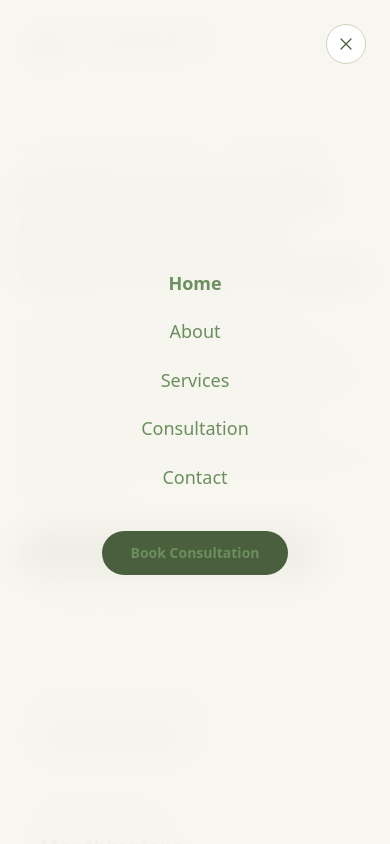
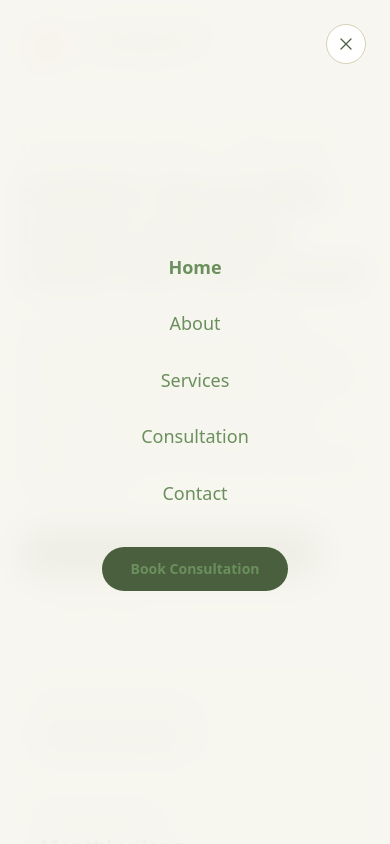
Before and after one commit to Yuji1702/testing, a Next.js app: page / in a window 390 px wide. Both pictures are taken after a click on the button "Toggle navigation menu". Shown: the top 844 px of the page. Built offline with nearby package versions, Linux system fonts and the light colour scheme; a web font is replaced by a local one.

Commit message:
Refactor mobile menu scroll handling and styles

```diff
--- a/components/site-header.tsx
+++ b/components/site-header.tsx
@@ -54,12 +54,12 @@
 
   // Lock body scroll while the mobile menu is open
   useEffect(() => {
-  const previousOverflow = document.body.style.overflow;
+  const original = document.body.style.overflow;
 
-  document.body.style.overflow = isMenuOpen ? "hidden" : previousOverflow;
+  document.body.style.overflow = isMenuOpen ? "hidden" : "";
 
   return () => {
-    document.body.style.overflow = previousOverflow;
+    document.body.style.overflow = original;
   };
 }, [isMenuOpen]);
 
@@ -197,7 +197,7 @@
         </button>
 
         <nav aria-label="Mobile">
-          <ul className="flex flex-col items-center gap-5">
+          <ul className="flex flex-col items-center gap-7">
             {navigationLinks.map((link) => (
               <li key={link.href}>
                 <Link
```
